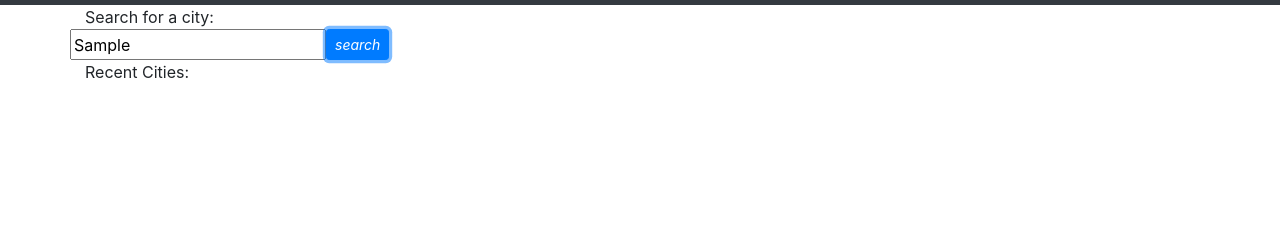
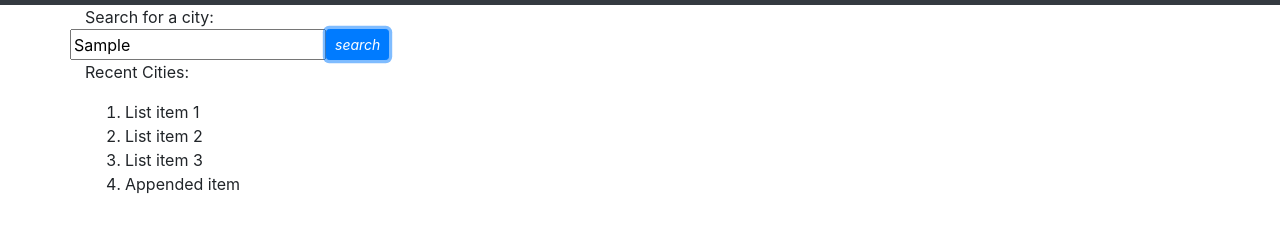
Before and after one commit to ariehh1/Weather-Dashboard, a plain HTML site: page index.html in a window 1280 px wide. Both pictures are taken after typing "Sample" into the empty fields and a click on the button "search". Shown: the part 51-284 px from the top of the page. Drawn offline with nearby package versions, Linux system fonts and the light colour scheme.

Commit message:
click search button and return a string value

```diff
--- a/index.html
+++ b/index.html
@@ -32,6 +32,7 @@
                     <button class="btn btn-primary btn-sm" id="search-button">
                         <i class="material-icons">search</i>
                     </button>
+                    </input>
 
                 </div>
             </div>
@@ -43,6 +44,18 @@
                     </div>
                 </div>
             </div>
+
+
+
+            <ol>
+                <li>List item 1</li>
+                <li>List item 2</li>
+                <li>List item 3</li>
+            </ol>
+
+
+
+</body>
 
 
 
@@ -60,7 +73,7 @@
 
 
 
-
+<script src="https://ajax.googleapis.com/ajax/libs/jquery/3.4.1/jquery.min.js"></script>
 <script src="https://cdnjs.cloudflare.com/ajax/libs/jquery/3.2.1/jquery.min.js"></script>
 <script src="https://cdn.jsdelivr.net/npm/popper.js@1.16.0/dist/umd/popper.min.js"
     integrity="sha384-Q6E9RHvbIyZFJoft+2mJbHaEWldlvI9IOYy5n3zV9zzTtmI3UksdQRVvoxMfooAo"
--- a/script.js
+++ b/script.js
@@ -1,98 +1,18 @@
-//Format for Weather Dashboard
-//  // displayMovieInfo function re-renders the HTML to display the appropriate content
-//  function displayMovieInfo() {
-//     var movie = $(this).attr('data-name');
-//     var queryURL =
-//       'https://www.omdbapi.com/?t=' + movie + '&apikey=trilogy';
+// $(document).ready(function() {
+// // event listener on button
+// $("search-button").click(function(){
+//     $("City Name").append("<li>Appended item</li>");
+//   });
+// });
+$(document).ready(function() {
+  $("#search-button").click(function() {
+    $("ol").append("<li>Appended item</li>");
+  });
+});
+//     var cityValue = $(this)
 
-//     // Creating an AJAX call for the specific movie button being clicked
-//     $.ajax({
-//       url: queryURL,
-//       method: 'GET'
-//     }).then(function(response) {
-//       // Creating a div to hold the movie
-//       var movieDiv = $("<div class='movie'>");
-
-//       // Storing the rating data
-//       var rating = response.Rated;
-
-//       // Creating an element to have the rating displayed
-//       var pOne = $('<p>').text('Rating: ' + rating);
-
-//       // Displaying the rating
-//       movieDiv.append(pOne);
-
-//       // Storing the release year
-//       var released = response.Released;
-
-//       // Creating an element to hold the release year
-//       var pTwo = $('<p>').text('Released: ' + released);
-
-//       // Displaying the release year
-//       movieDiv.append(pTwo);
-
-//       // Storing the plot
-//       var plot = response.Plot;
-
-//       // Creating an element to hold the plot
-//       var pThree = $('<p>').text('Plot: ' + plot);
-
-//       // Appending the plot
-//       movieDiv.append(pThree);
-
-//       // Retrieving the URL for the image
-//       var imgURL = response.Poster;
-
-//       // Creating an element to hold the image
-//       var image = $('<img>').attr('src', imgURL);
-
-//       // Appending the image
-//       movieDiv.append(image);
-
-//       // Putting the entire movie above the previous movies
-//       $('#movies-view').prepend(movieDiv);
-//     });
-//   }
-
-//   // Function for displaying movie data
-//   function renderButtons() {
-//     // Deleting the movies prior to adding new movies
-//     // (this is necessary otherwise you will have repeat buttons)
-//     $('#buttons-view').empty();
-
-//     // Looping through the array of movies
-//     for (var i = 0; i < movies.length; ++i) {
-//       // Then dynamicaly generating buttons for each movie in the array
-//       // This code $("<button>") is all jQuery needs to create the beginning and end tag. (<button></button>)
-//       var a = $('<button>');
-//       // Adding a class of movie-btn to our button
-//       a.addClass('movie-btn');
-//       // Adding a data-attribute
-//       a.attr('data-name', movies[i]);
-//       // Providing the initial button text
-//       a.text(movies[i]);
-//       // Adding the button to the buttons-view div
-//       $('#buttons-view').append(a);
-//     }
-//   }
-
-//   // This function handles events where a movie button is clicked
-//   $('#add-movie').on('click', function(event) {
-//     event.preventDefault();
-//     // This line grabs the input from the textbox
-//     var movie = $('#movie-input')
-//       .val()
-//       .trim();
-
-//     // Adding movie from the textbox to our array
-//     movies.push(movie);
-
-//     // Calling renderButtons which handles the processing of our movie array
-//     renderButtons();
-//   });
-
-//   // Adding a click event listener to all elements with a class of "movie-btn"
-//   $(document).on('click', '.movie-btn', displayMovieInfo);
-
-//   // Calling the renderButtons function to display the initial buttons
-//   renderButtons();
+// // displayWeatherInfo function
+// function displayWeatherInfo() {
+// var weather = $(this).attr();
+//     var queryURL = 'http://api.openweathermap.org/data/2.5/forecast?id=524901&APPID=5dae4d27225fbee47ae93d617a1b3c19' + city name;
+//     var cityName = 'api.openweathermap.org/data/2.5/weather?q={city name}';
```
Lines whose indentation alone changed are shown as unchanged.
